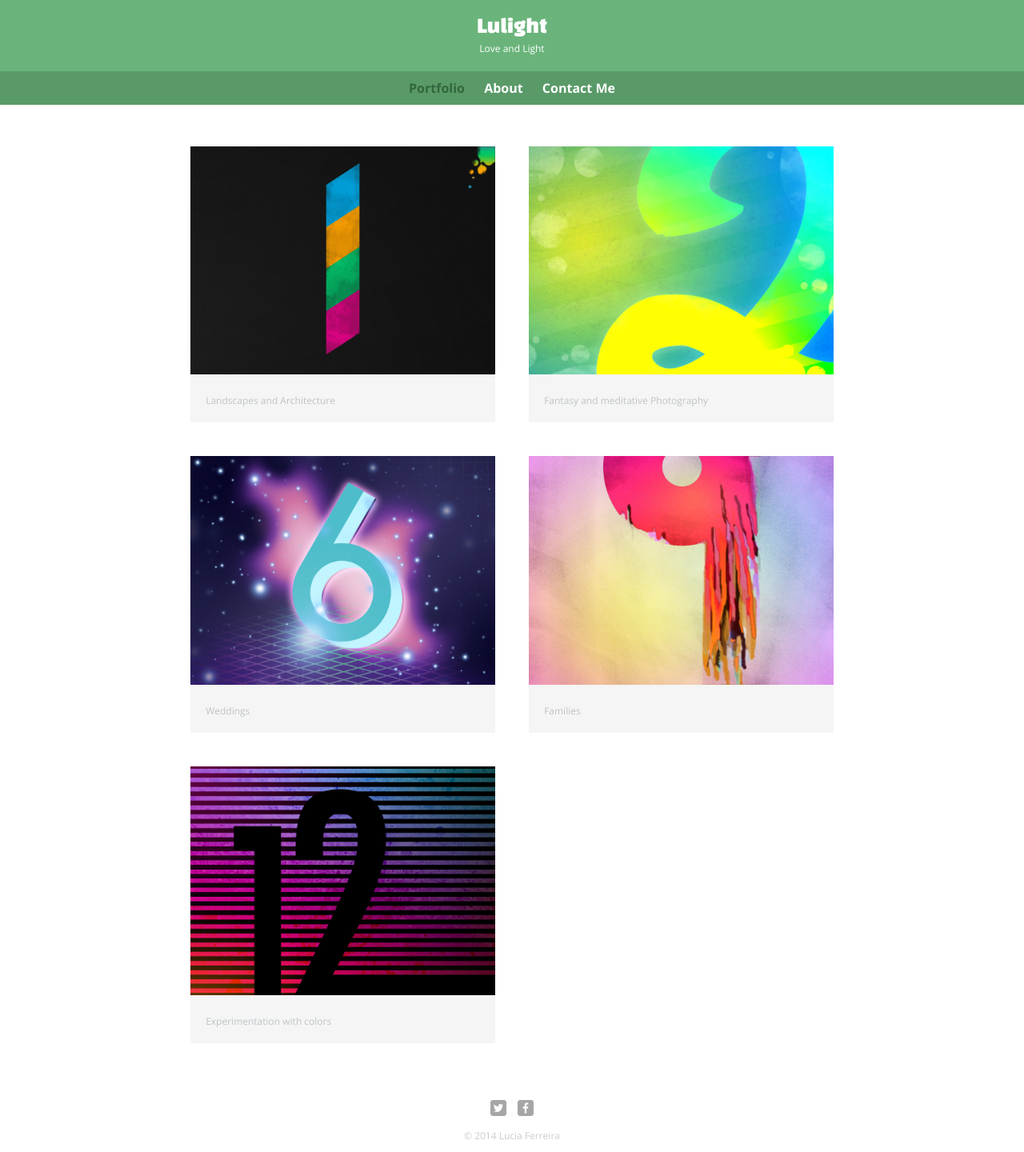
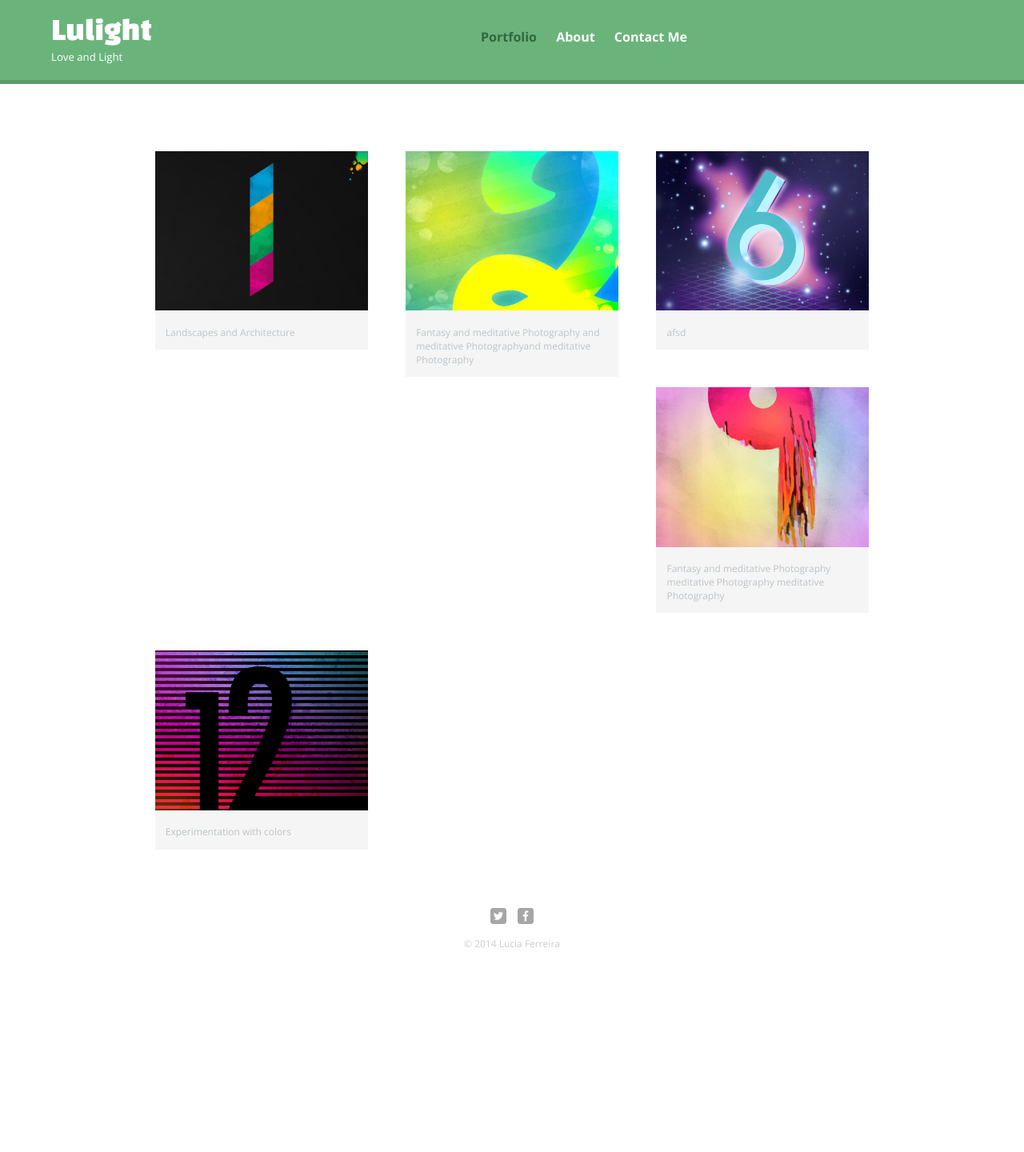
Before and after one commit to alexmattingley/alexmattingley.github.io, a PHP site: page /portfolio_example/index.php in a window 1280 px wide. Shown: the whole page at 80% size. After the commit the page ends 1184 px from the top, so only its background shows below. Run offline with PHP 8.4, Linux system fonts and the light colour scheme.

Commit message:
Made some changes to the site to make it better, HTML/CSS Testing/validator
a lot of the max width stuff was confusing the site. Added some life hack notes in regards to how to check your page for errors in a a variety of ways

```diff
--- a/portfolio_example/css/main.css
+++ b/portfolio_example/css/main.css
@@ -1,67 +1,73 @@
-/*************************
-General
-*************************/
+/**********************************
+GENERAL
+***********************************/
 
-a {
-	text-decoration: none;
+body {
+  font-family: 'Open Sans', sans-serif;
 }
+
 #wrapper {
   max-width: 940px;
   margin: 0 auto;
   padding: 0 5%;
 }
+
+a {
+  text-decoration: none;
+}
+
+img {
+  max-width: 100%;
+}
+
+h3 {
+  margin: 0 0 1em 0;
+}
+
+
+
+/**********************************
+HEADING
+***********************************/
+
+header {
+  float: left;
+  margin: 0 0 30px 0;
+  padding: 5px 0 0 0;
+  width: 100%;
+}
+
 #logo {
   text-align: center;
   margin: 0;
 }
 
-a {
-	color: #6ab47b;
-}
-
-img {
-	max-width: 100%;
-}
-h3 {
-	margin: 0 0 1em 0;
-}
-/*************************
-Header
-*************************/
-
-header {
-	background-color: #6ab47b;
-	border-color: #599a68;
-	/*float: left;*/
-	margin: 0 0 30px 0;
-	padding: 5px 0 0 0;
-	width: 100%;
-}
-/*logo text */
-header h1,h2 {
-	color: white;
-}
 h1 {
-	font-family: 'Changa One', cursive;
+  font-family: 'Changa One', sans-serif;
   margin: 15px 0;
   font-size: 1.75em;
   font-weight: normal;
-	line-height: .8em;
+  line-height: 0.8em;
 }
+
 h2 {
-	font-size: .75em;
+  font-size: 0.75em;
   margin: -5px 0 0;
   font-weight: normal;
 }
-/*************************
-Navigation
-*************************/
+
+
+
+/**********************************
+NAVIGATION
+***********************************/
 
 nav {
   text-align: center;
   padding: 10px 0;
   margin: 20px 0 0;
 }
+
 nav ul {
   list-style: none;
   margin: 0 10px;
@@ -71,28 +77,37 @@ nav ul {
 nav li {
   display: inline-block;
 }
+
 nav a {
   font-weight: 800;
   padding: 15px 10px;
 }
-/*************************
-Footer
-*************************/
+
+
+
+/**********************************
+FOOTER
+***********************************/
+
 footer {
-	font-size: .75em;
+  font-size: 0.75em;
   text-align: center;
   clear: both;
   padding-top: 50px;
   color: #ccc;
 }
+
 .social-icon {
   width: 20px;
   height: 20px;
   margin: 0 5px;
 }
-/*************************
-Page Portfolio
-*************************/
+
+
+
+/**********************************
+PAGE: PORTFOLIO
+***********************************/
 
 #gallery {
   margin: 0;
@@ -107,32 +122,40 @@ Page Portfolio
   background-color: #f5f5f5;
   color: #bdc3c7;
 }
+
 #gallery li a p {
   margin: 0;
   padding: 5%;
-	font-size: .75em;
+  font-size: 0.75em;
   color: #bdc3c7
 }
-/*************************
-Page About
-*************************/
-/*for whatever reason, firefox does not seem to like this,
-but everything displays ok on chrome? Rich says code is wrong*/
+
+
+
+/**********************************
+PAGE: ABOUT
+***********************************/
+
 .profile-photo {
   display: block;
   max-width: 150px;
   margin: 0 auto 30px;
   border-radius: 100%;
 }
-/*************************
-Page Contact
-*************************/
+
+
+
+/**********************************
+PAGE: CONTACT
+***********************************/
+
 .contact-info {
   list-style: none;
   padding: 0;
-	margin-bottom: 0;
-	font-size: .9em;
+  margin: 0;
+  font-size: 0.9em;
 }
+
 .contact-info a {
   display: block;
   min-height: 20px;
@@ -141,30 +164,58 @@ Page Contact
   padding: 0 0 0 30px;
   margin: 0 0 10px;
 }
+
 .contact-info li.phone a {
   background-image: url('../img/phone.png');
 }
+
 .contact-info li.mail a {
   background-image: url('../img/mail.png');
 }
+
 .contact-info li.twitter a {
   background-image: url('../img/twitter.png');
 }
-/*************************
-Colors
-*************************/
+
+
+
+/**********************************
+COLORS
+***********************************/
+
+/* site body */
+body {
+  background: white;
+  color: #999;
+}
+
+/* green header */
+header {
+  background: #6ab47b;
+  border-color: #599a68;
+}
+
+/* nav background on mobile */
 nav {
-	background-color: #599a68;
+  background: #599a68;
 }
+
+/* logo text */
+h1, h2 {
+  color: #fff;
+}
+
+/* links */
+a {
+  color: #6ab47b;
+}
+
+/* nav link */
 nav a, nav a:visited {
-	color: white;
+  color: #fff;
 }
+
+/* selected nav link */
 nav a.selected, nav a:hover {
   color: #32673f;
 }
-/*Site body*/
-body {
-	background-color: #fff;
-	color: #999;
-	font-family: 'Open Sans', sans-serif;
-}
--- a/portfolio_example/css/responsive.css
+++ b/portfolio_example/css/responsive.css
@@ -11,9 +11,55 @@ Two Column layout
 		width: 40%;
 		float: right;
 	}
+/*************************
+Portfolio Page
+*************************/
+	#gallery li {
+		width: 28.333333333%;
+	}
+	#gallery li:nth-child(4n) {
+		/*clear: both;*/
+		overflow: hidden;
+
+	}
+/*************************
+About
+*************************/
+
+	.profile-photo{
+		float: left;
+		margin: 0 5% 80px 0;
+	}
 
 }
 
 @media screen and (min-width: 660px) {
 
+/*************************
+Header
+*************************/
+
+	nav {
+		background: none;
+		/*width: 45%;*/
+	}
+	#logo {
+		float: left;
+		margin-left: 5%;
+		text-align: left;
+		/*width: 45%;*/
+	}
+	h1 {
+		font-size: 2.5em;
+	}
+	h2 {
+		font-size: .825em;
+		margin-bottom: 20px;
+	}
+	header {
+		border-bottom: 5px solid #599a68;
+		margin-bottom: 60px;
+	}
+
+
 }
--- a/portfolio_example/inc/header.php
+++ b/portfolio_example/inc/header.php
@@ -25,6 +25,3 @@
 		</ul>
 	</nav>
 	</header>
-	<div id="wrapper">
-			<section>
-	<!--</section> close is in footer.php-->
--- a/portfolio_example/index.php
+++ b/portfolio_example/index.php
@@ -16,19 +16,19 @@ $section = "portfolio";
 			<li>
 				<a href="img/numbers-02.jpg">
 					<img src="img/numbers-02.jpg" alt="">
-					<p>Fantasy and meditative Photography</p>
+					<p>Fantasy  and meditative Photography and meditative Photographyand meditative Photography</p>
 				</a>
 			</li>
 			<li>
 				<a href="img/numbers-06.jpg">
 					<img src="img/numbers-06.jpg" alt="">
-					<p>Weddings</p>
+					<p>afsd</p>
 				</a>
 			</li>
 			<li>
 				<a href="img/numbers-09.jpg">
 					<img src="img/numbers-09.jpg" alt="">
-					<p>Families</p>
+					<p>Fantasy and meditative Photography meditative Photography meditative Photography</p>
 				</a>
 			</li>
 			<li>
```
Also changed, not shown: portfolio_example/contact.php (+4 -3 lines), 1 other file. Lines whose indentation alone changed are shown as unchanged.
